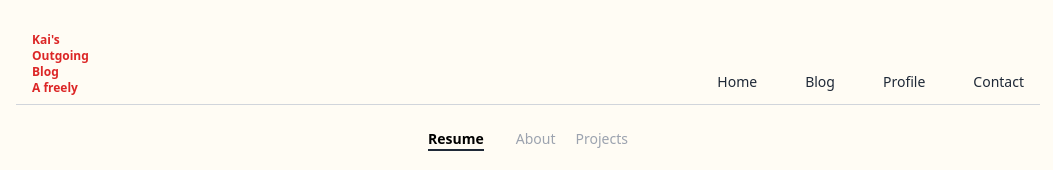
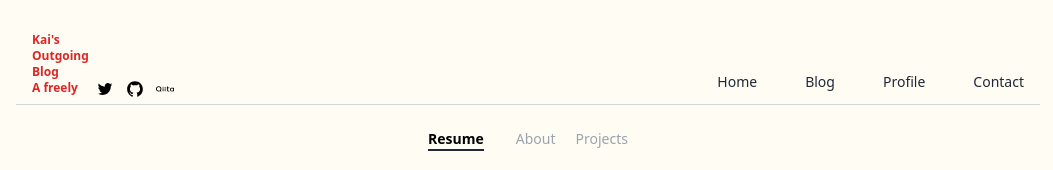
Before and after one commit to nasuka7/My_portfolio_and_blog, a Next.js app: page /resume in a window 1280 px wide. Shown: the top 170 px of the page, without its empty margins (112-1165 px from the left). Built offline with nearby package versions, Linux system fonts and the light colour scheme.

Commit message:
Add sociaalmediaicon

```diff
--- a/src/components/Headbar.tsx
+++ b/src/components/Headbar.tsx
@@ -1,5 +1,6 @@
 import { Transition } from '@headlessui/react';
 import { FunctionComponent, useState } from 'react';
+import SocialNetworkingService from './SocialMedia';
 
 const navigation = [
   { name: 'Home', href: '/', current: false },
@@ -26,6 +27,9 @@ const Headbar: FunctionComponent = () => {
           </a>
         </div>
 
+        <div className="absolute ml-20 mt-20">
+          <SocialNetworkingService />
+        </div>
         <div className="space-x-4 mt-16 pt-2 hidden md:block">
           {navigation.map((item) => (
             <a
@@ -45,7 +49,7 @@ const Headbar: FunctionComponent = () => {
         </div>
       </div>
 
-      {/* {モバイル版のメニュー} */}
+      {/* モバイル */}
       <div className="float-right mr-3 -mt-12 md:hidden">
         <button
           onClick={() => setOpen(!open)}
--- a/src/components/SocialMedia.tsx
+++ b/src/components/SocialMedia.tsx
@@ -1,14 +1,29 @@
-import { useTheme } from "next-themes"
+import { AiOutlineGithub, AiOutlineTwitter } from 'react-icons/ai';
+import { SiQiita } from 'react-icons/si';
 
+const SocialNetworkingService = () => {
+  return (
+    <div className="flex space-x-3 text-lg">
+      <a
+        className="flex item-center justify-center"
+        href="https://twitter.com/nasuka315"
+      >
+        <AiOutlineTwitter />
+      </a>
+      <a
+        className="flex item-center justify-center"
+        href="https://github.com/nasuka7"
+      >
+        <AiOutlineGithub />
+      </a>
+      <a
+        className="flex item-center justify-center"
+        href="https://qiita.com/n4suka7"
+      >
+        <SiQiita />
+      </a>
+    </div>
+  );
+};
 
-const SocialMedia = () => {
-  const {theme, setTheme} = useTheme()
-  const changeTheme = () => {
-    setTheme(theme === "light" ? "dark" : "light")
-  }
-  return (
-    <div>
-
-    </div>
-  )
-}
+export default SocialNetworkingService;
--- a/tsconfig.json
+++ b/tsconfig.json
@@ -30,5 +30,5 @@
     "next-env.d.ts",
     "**/*.ts",
     "**/*.tsx"
-, "src/pages/blog/[id].tsx"  ]
+, "src/pages/blog/[id].tsx", "src/pages/api/preview.js"  ]
 }
```
